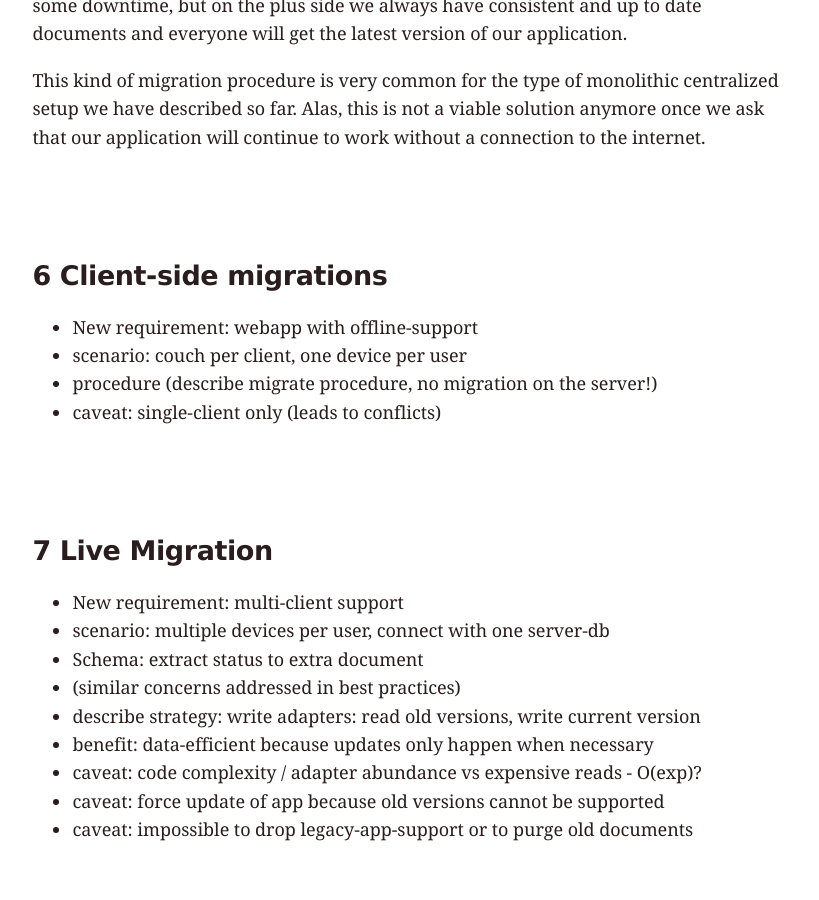
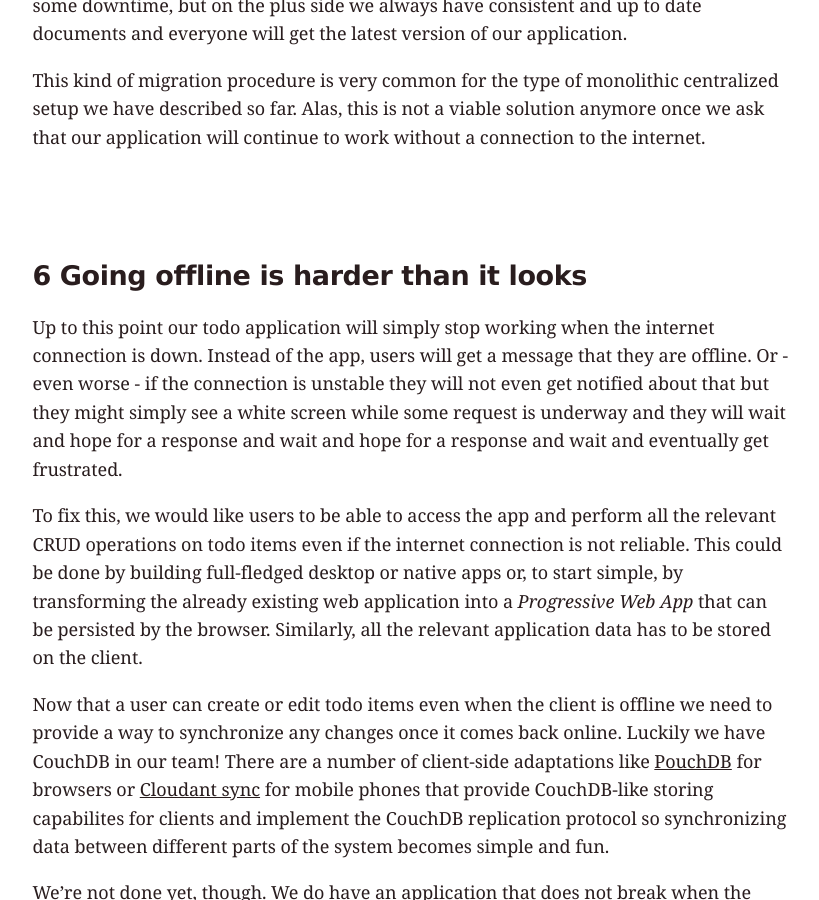
Before and after one commit to jo/sync-tank, a Jekyll site: the page built from migrations.md, in a window 1280 px wide and 900 px high, scrolled down 10256 px. Shown: the whole window, without its empty margins (6-825 px from the left). Built offline with Jekyll 4.4.1, drawn with Linux system fonts in a browser that asks for light colours; our own code applies the rules of GitHub Pages for plain Markdown files; some of the changed text lies outside the part shown.

Commit message:
WIP: write chapter on client side migrations

```diff
--- a/migrations.md
+++ b/migrations.md
@@ -184,12 +184,39 @@ Since we have stored all our data in one central database, it will be easy enoug
 This kind of migration procedure is very common for the type of monolithic centralized setup we have described so far. Alas, this is not a viable solution anymore once we ask that our application will continue to work without a connection to the internet.
 
 
-## 6 Client-side migrations
+## 6 Going offline is harder than it looks
 
-- New requirement: webapp with offline-support
-- scenario: couch per client, one device per user
-- procedure (describe migrate procedure, no migration on the server!)
-- caveat: single-client only (leads to conflicts)
+Up to this point our todo application will simply stop working when the internet connection is down. Instead of the app, users will get a message that they are offline. Or - even worse - if the connection is unstable they will not even get notified about that but they might simply see a white screen while some request is underway and they will wait and hope for a response and wait and hope for a response and wait and eventually get frustrated.
+
+To fix this, we would like users to be able to access the app and perform all the relevant CRUD operations on todo items even if the internet connection is not reliable. This could be done by building full-fledged desktop or native apps or, to start simple, by transforming the already existing web application into a *Progressive Web App* that can be persisted by the browser. Similarly, all the relevant application data has to be stored on the client.
+
+Now that a user can create or edit todo items even when the client is offline we need to provide a way to synchronize any changes once it comes back online. Luckily we have CouchDB in our team! There are a number of client-side adaptations like [PouchDB]('') for browsers or [Cloudant sync]() for mobile phones that provide CouchDB-like storing capabilites for clients and implement the CouchDB replication protocol so synchronizing data between different parts of the system becomes simple and fun.
+
+We're not done yet, though. We do have an application that does not break when the client is offline
+
+
+
+outline:
+  - requirement: crud on offline todos
+    -> needs a client-side db: introduces sync-problem
+    -> luckily we have couch!
+    -> step back: how can we handle the migration scenario in this context?
+  - offline clients are cool, but bring parallel-version problem
+  - idea: server-side migration
+    -> old app versions write old data
+    -> old app versions cannot read new data
+  - idea: server-side adapter
+    -> provide a versioned api
+    -> latest documents are just written / read
+    -> old documents are transformed back on read and converted to latest version on write
+    -> problem: CouchDB replication does not have a hook
+  - idea: client-side migrations
+    -> when a new app version arrives at the client, migrate old documents
+    -> leads to conflicts
+  - restriction: single-client only, but this is not an option
+    -> Search for alternatives
+
+
 
 
 ## 7 Live Migration
```
